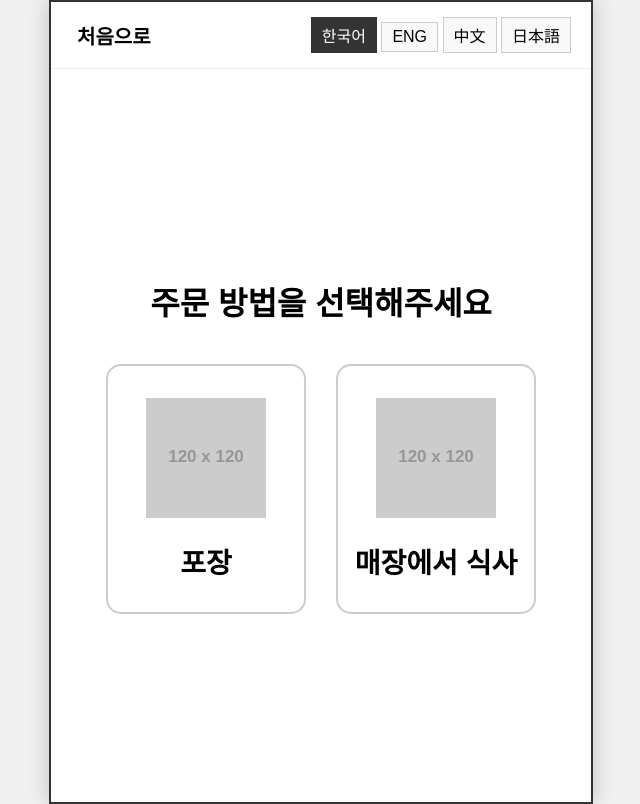
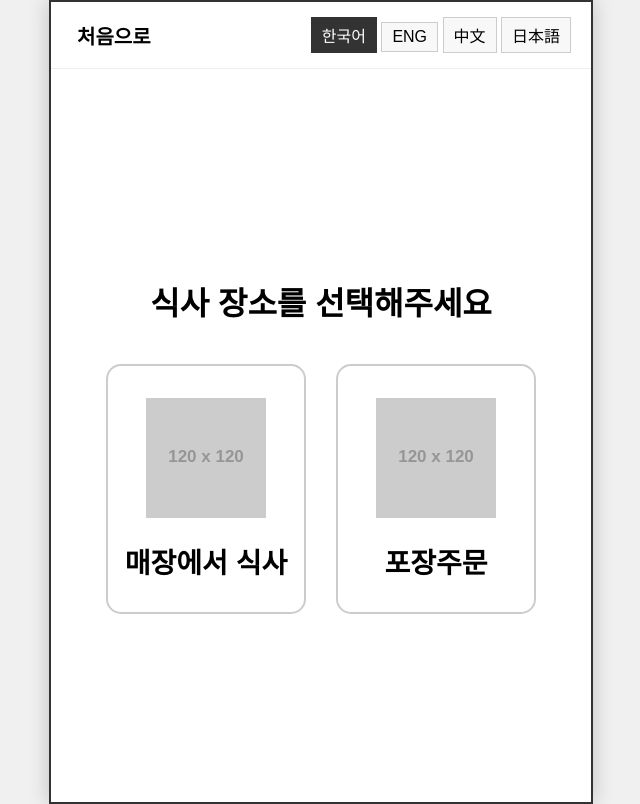
Before and after one commit to rladhEKd/kiosk-ui, a plain HTML site: page index.html in a window 1280 px wide. Shown: the whole page, without its empty margins (319-959 px from the left). Drawn offline with Linux system fonts and the light colour scheme; placeholder pictures from the web are drawn by us.

Commit message:
Update index.html

```diff
--- a/index.html
+++ b/index.html
@@ -21,15 +21,15 @@
                 </div>
             </header>
             <main class="welcome-main">
-                <h1>주문 방법을 선택해주세요</h1>
+                <h1>식사 장소를 선택해주세요</h1>
                 <div class="choice-buttons">
                     <button id="btn-takeout">
-                        <img src="https://placehold.co/120x120/ffdddd/000000?text=🥡" alt="포장">
-                        <span>포장</span>
+                        <img src="https://placehold.co/120x120/ffdddd/000000?text=🥡" alt="매장에서 식사">
+                        <span>매장에서 식사</span>
                     </button>
                     <button id="btn-dine-in">
-                        <img src="https://placehold.co/120x120/ddeeff/000000?text=🍽️" alt="매장에서 식사">
-                        <span>매장에서 식사</span>
+                        <img src="https://placehold.co/120x120/ddeeff/000000?text=🍽️" alt="포장주문">
+                        <span>포장주문</span>
                     </button>
                 </div>
             </main>
```
